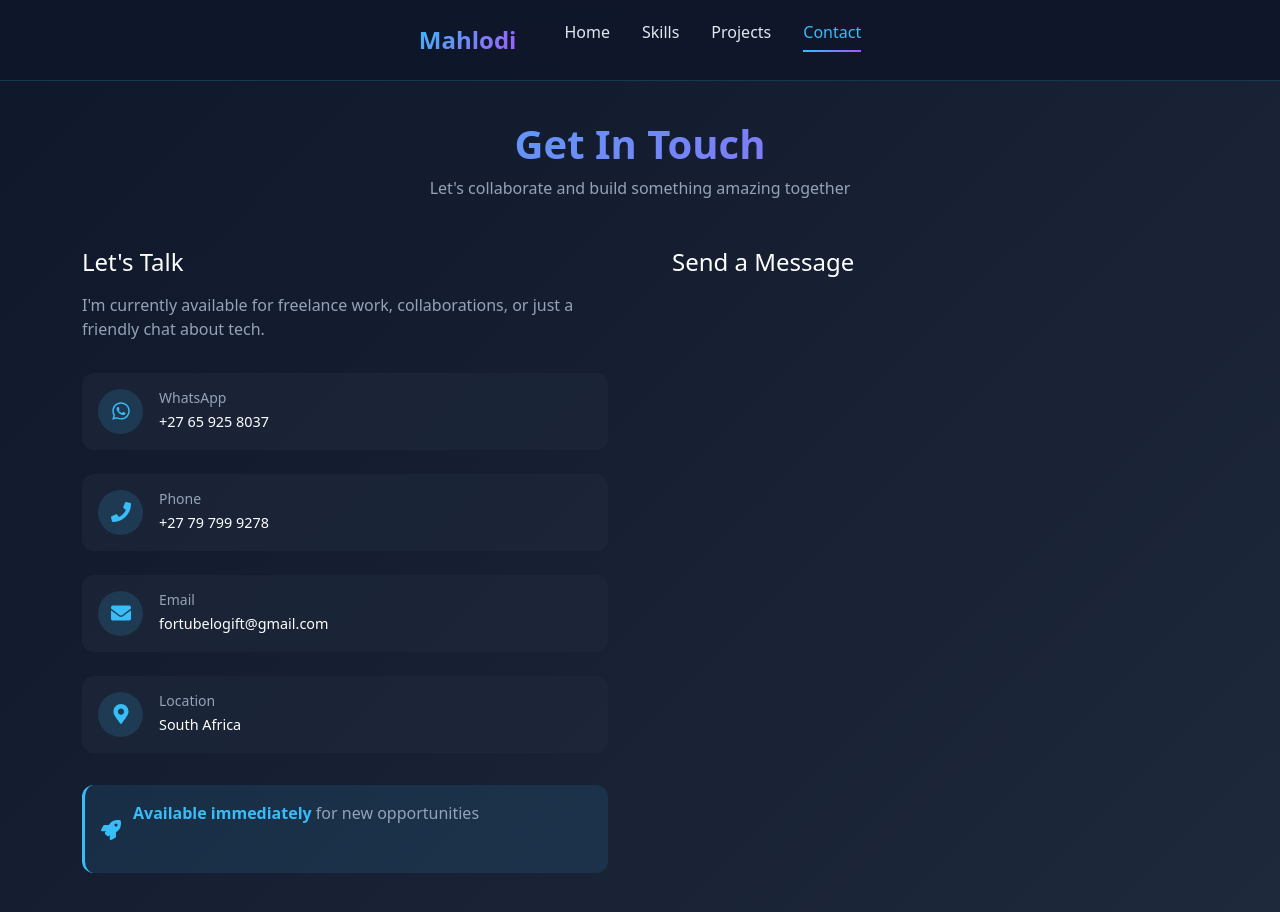
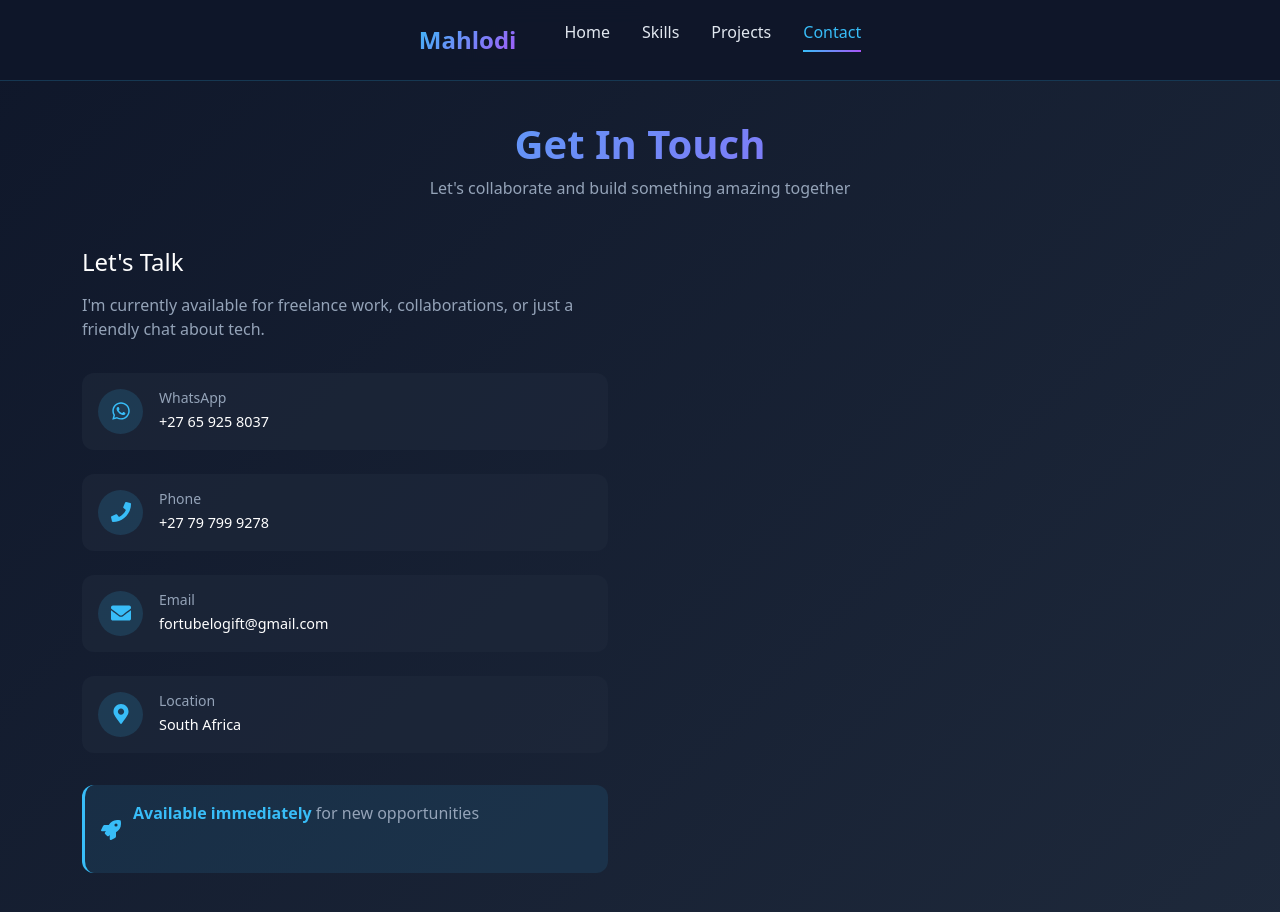
Before and after one commit to Fortu365/FUTURE_FS_01, a React (Create React App) app: page /contact-me in a window 1280 px wide. Shown: the top 912 px of the page. Built offline with nearby package versions, Linux system fonts and the light colour scheme; the HTML template or start-up script is replaced by a standard one.

Commit message:
Update ContactMe.jsx

```diff
--- a/src/components/ContactMe.jsx
+++ b/src/components/ContactMe.jsx
@@ -68,9 +68,6 @@ export default function ContactMe() {
               <p><span>Available immediately</span> for new opportunities</p>
             </div>
           </div>
-          <div className="contact-form">
-            <h2>Send a Message</h2>
-          </div>
         </div>
       </div>
     </div>
```
